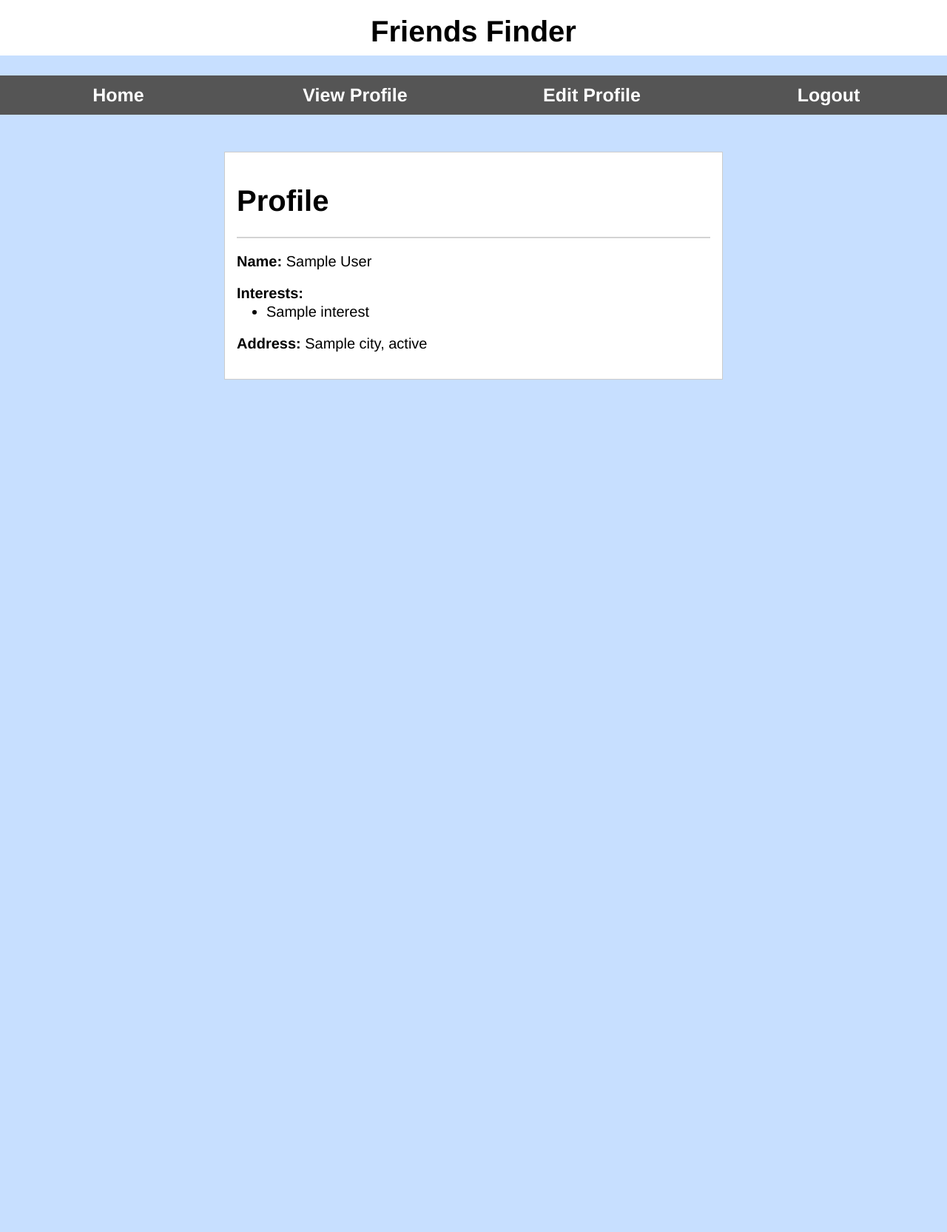
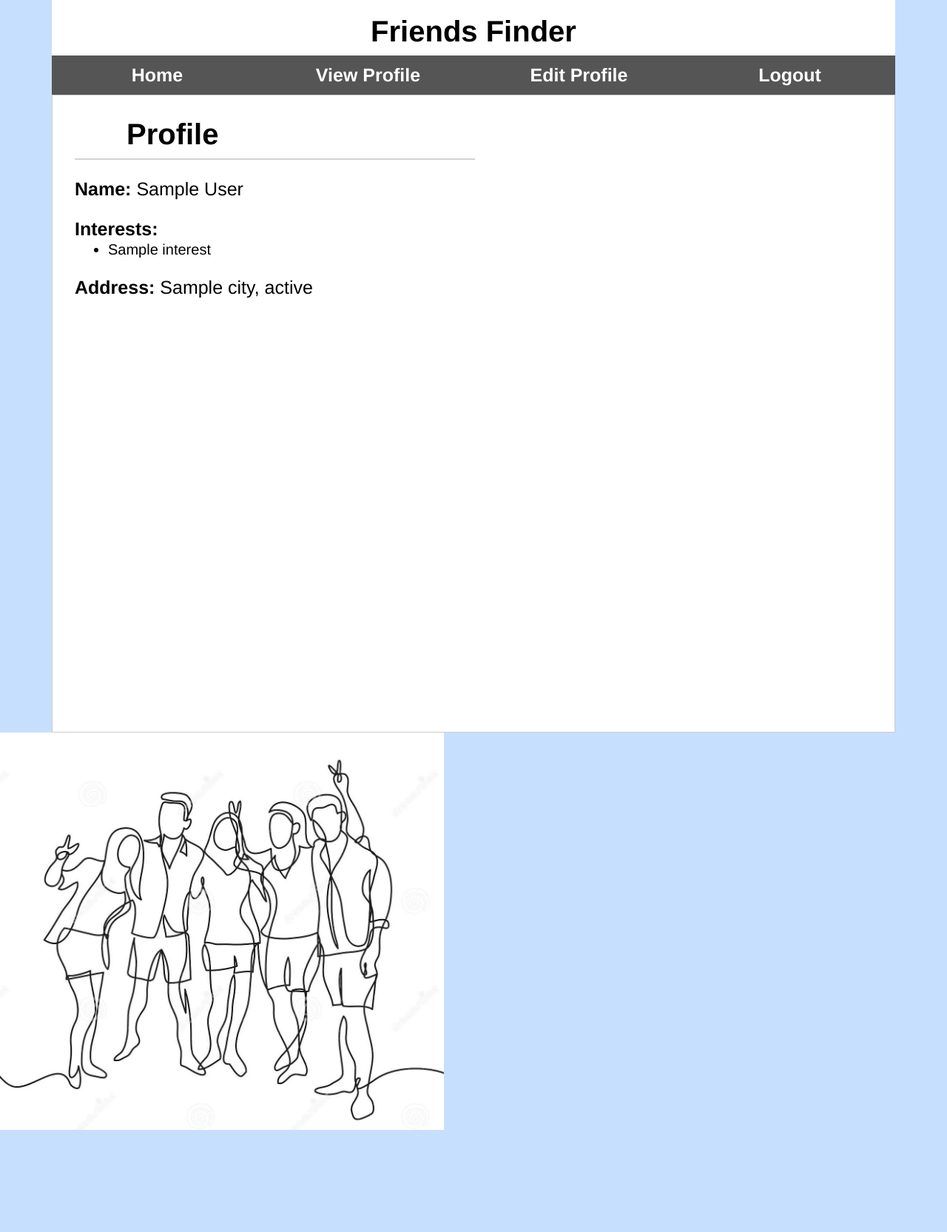
Before and after one commit to GabrielGonzalezDiaz/friends_finder, a Python web app: template templates/profile_view.html in a window 1280 px wide. Shown: the whole page at 74% size. Before the commit the page ends 513 px from the top, so only its background shows below. Run offline with Jinja, Linux system fonts and the light colour scheme; the template is opened without the code that fills it: most values are stand-ins (such as "Sample title", 1, 10 or a date in 2020).

Commit message:
updated look

```diff
--- a/static/style_isa.css
+++ b/static/style_isa.css
@@ -7,6 +7,10 @@ body {
     background-color: #c7dfff;
     text-align: left;
     margin: 0;
+}
+
+#base h1 {
+    margin: 0px 70px 0 70px;
 }
 
 p {
@@ -26,11 +30,11 @@ h1 {
 }
 
 #topmenu {
-    width: 100%;
+    max-width: 100%;
     background-color: #555;
     overflow: auto;
     margin-top: 0px;
-    padding-top: 0px;
+    margin: 0px 70px 0px 70px;
 }
 
 #topmenu a {
@@ -48,28 +52,52 @@ h1 {
     background-color: #000;
 }
 
-hr {
-  border: 0.5px solid lightgray;
+.pic {
+    max-width: 600px;
+    object-fit: right;
+    z-index: 1;
 }
 
 
+
+
 input[type=text] {
-  width: 50%;
-  padding: 15px;
-  margin: 5px 0 22px 0;
+  width: 40%;
+  padding: 15;
+  margin: 5px 0px 22px 0;
   display: inline-block;
   border: none;
   background: #f1f1f1;
 }
 
-#profile {
-    margin-top: 50px;
+.profile {
     border:1px solid #ccc;
-    width: 50%;
+    max-width: 100%;
+    height: 100%;
     background-color: white;
-    padding: 16px;
+    padding: 30px;
+    margin-left: 70px;
+    margin-right: 70px;
     text-align: left;
 }
+.profile legend {
+    font-size: 25px;
+}
+.profile p {
+    font-size: 25px;
+}
+.profile label {
+    font-size: 25px;
+}
+.profile hr {
+  border: 0.5px solid lightgray;
+  width: 50%;
+  margin-right: 70px;
+}
+.blt {
+    margin-left: 5px;
+}
+
 
 #title {
     text-align: center;
--- a/templates/profile_view.html
+++ b/templates/profile_view.html
@@ -6,19 +6,19 @@
     <link rel="stylesheet" href="/i/style_isa.css">
 </head>
 
-<body><center>
-    <div id="profile">
+<body>
+    <div class="profile">
         <h1 class="text" >Profile</h1>
 
-        <hr>
+        <hr align="left">
 
-        <p><b>Name: </b> {{first_name}} {{last_name}}</b></p>
+        <p><b>Name: </b>{{first_name}} {{last_name}}</p>
 
         <label id="interests"><b>Interests:</b></label>
         <ul>
         {% for interest in interest_list %}
 
-        <li>{{interest}}<br>
+        <li class="blt">{{interest}}<br>
 
         {% endfor %}
         </ul>
@@ -27,8 +27,13 @@
 
         <p><b>Address: </b>{{city}}, {{state}}</p>
     </div>
-</form><br><br><br><br><br><br><br>
-</center>
+
+</form>
+
+<img id="image1" class="pic" src="../i/images/image1.jpg">
+
+<br><br><br><br><br><br><br>
+
 </body>
 {% endblock %}
 
```
Also changed, not shown: templates/edit_profile.html (+8 -6 lines), static/images/image1.jpg (added), static/images/image2.jpg (added), static/images/image3.jpg (added), static/images/image4.jpg (added), static/images/image5.jpg (added).
